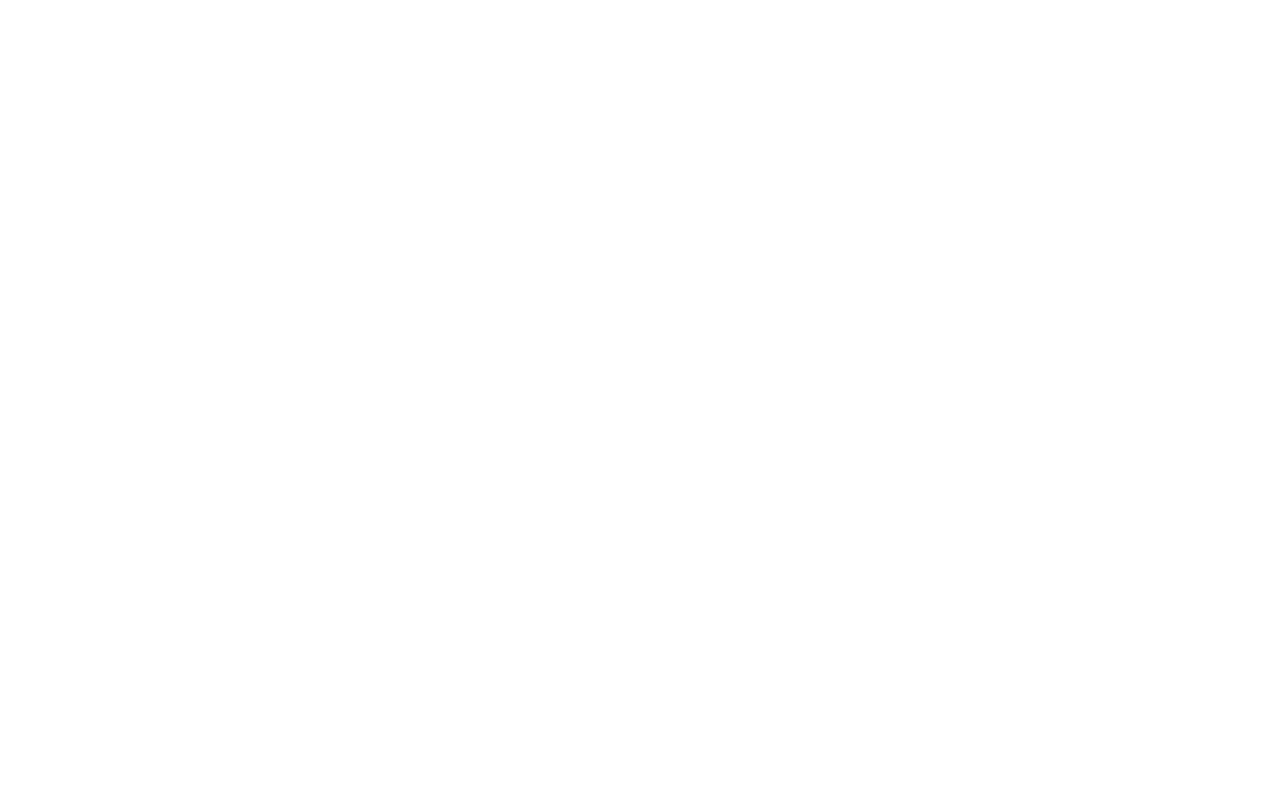
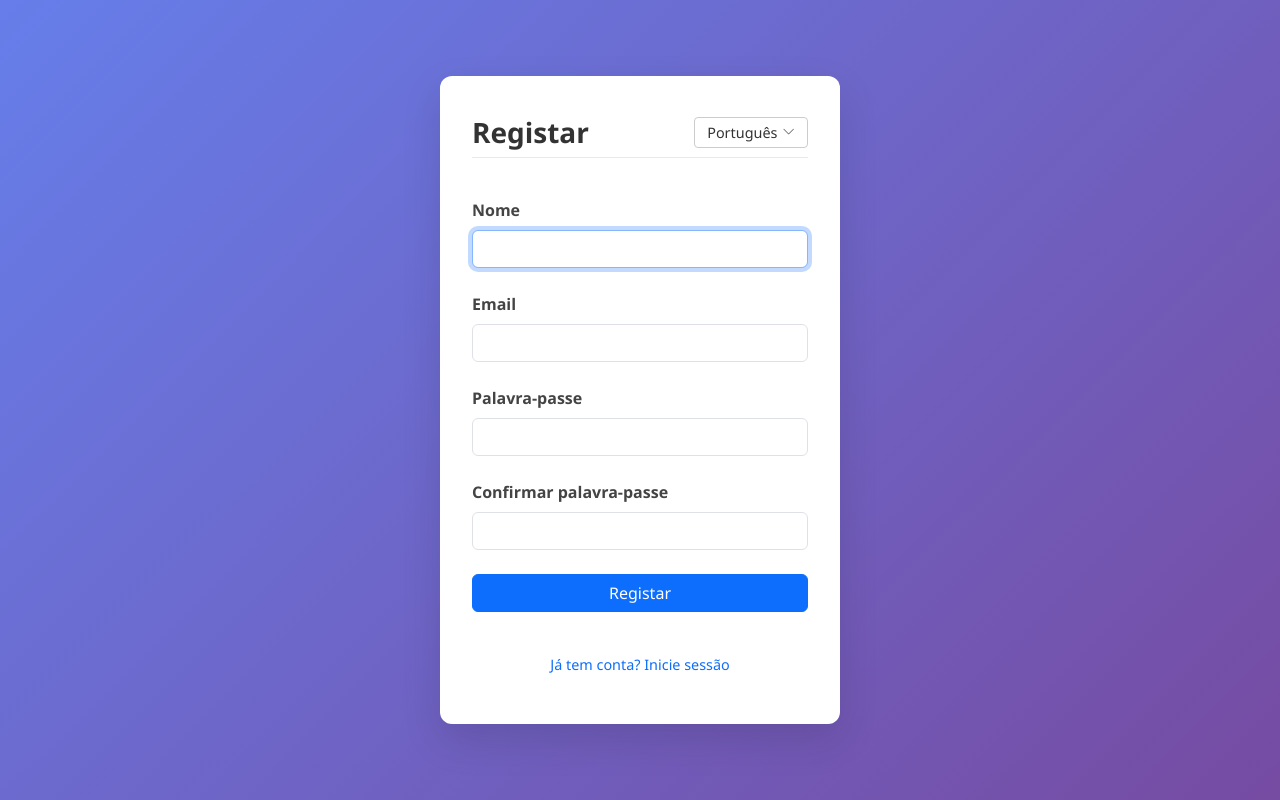
Before and after one commit to andrepim97/todo-list, a Vue app: page /register in a window 1280 px wide. Before the commit this address had no page. Built offline with nearby package versions, Linux system fonts and the light colour scheme.

Commit message:
Create Register component

```diff
--- /dev/null
+++ b/src/assets/css/auth.css
@@ -0,0 +1,132 @@
+.auth-wrapper {
+    min-height: 100vh;
+    display: flex;
+    flex-direction: column;
+    background: linear-gradient(135deg, #667eea 0%, #764ba2 100%);
+    padding: 1rem;
+    position: relative;
+    font-family: 'Segoe UI', Tahoma, Geneva, Verdana, sans-serif;
+}
+
+.auth-content {
+    flex: 1;
+    display: flex;
+    align-items: center;
+    justify-content: center;
+}
+
+.auth-card {
+    width: 100%;
+    max-width: 400px;
+    background: #fff;
+    padding: 2.5rem 2rem 3rem;
+    border-radius: 12px;
+    box-shadow: 0 16px 40px rgba(0, 0, 0, 0.12);
+    display: flex;
+    flex-direction: column;
+    gap: 1.5rem;
+}
+
+.auth-header {
+    display: flex;
+    justify-content: space-between;
+    align-items: center;
+    margin-bottom: 1rem;
+    border-bottom: 1px solid #eaeaea;
+    padding-bottom: 0.5rem;
+}
+
+.auth-header h2 {
+    font-weight: 700;
+    font-size: 1.75rem;
+    color: #333;
+    margin: 0;
+}
+
+.form-label {
+    font-weight: 600;
+    color: #444;
+    margin-bottom: 0.5rem;
+}
+
+.form-control {
+    border-radius: 8px;
+    border: 1.5px solid #ddd;
+    padding: 0.75rem 1rem;
+    font-size: 1rem;
+    transition: border-color 0.3s ease;
+}
+
+.form-control:focus {
+    outline: none;
+    border-color: #667eea;
+    box-shadow: 0 0 8px rgba(102, 126, 234, 0.4);
+}
+
+.is-invalid {
+    border-color: #dc3545 !important;
+}
+
+.input-group {
+    display: flex;
+    align-items: center;
+    border-radius: 8px;
+    border: 1.5px solid #ddd;
+    overflow: hidden;
+    transition: border-color 0.3s ease;
+}
+
+.input-group:focus-within {
+    border-color: #667eea;
+    box-shadow: 0 0 8px rgba(102, 126, 234, 0.4);
+}
+
+.btn-primary {
+    background: #667eea;
+    border: none;
+    font-weight: 600;
+    font-size: 1.1rem;
+    padding: 0.75rem;
+    border-radius: 8px;
+    transition: background 0.3s ease;
+}
+
+.btn-primary:hover:not(:disabled) {
+    background: #5a6edc;
+}
+
+.btn-primary:disabled {
+    background: #a3aedf;
+    cursor: not-allowed;
+}
+
+.alert-danger {
+    border-radius: 8px;
+    background-color: #f8d7da;
+    color: #842029;
+    font-weight: 600;
+    padding: 0.75rem 1rem;
+    margin-bottom: 1rem;
+    box-shadow: 0 2px 5px rgba(220, 53, 69, 0.3);
+    user-select: none;
+}
+
+.fade-enter-active,
+.fade-leave-active {
+    transition: opacity 0.4s ease;
+}
+
+.fade-enter-from,
+.fade-leave-to {
+    opacity: 0;
+}
+
+.small-link {
+    font-size: 0.9rem;
+    color: #0d6efd;
+    text-decoration: none;
+}
+
+.small-link:hover {
+    text-decoration: underline;
+}
--- a/src/components/auth/AuthWrapper.vue
+++ b/src/components/auth/AuthWrapper.vue
@@ -36,49 +36,4 @@
 const title = computed(() => props.title || t('login'))
 </script>
 
-<style scoped>
-.auth-wrapper {
-    min-height: 100vh;
-    display: flex;
-    flex-direction: column;
-    background: linear-gradient(135deg, #667eea 0%, #764ba2 100%);
-    padding: 1rem;
-    position: relative;
-    font-family: 'Segoe UI', Tahoma, Geneva, Verdana, sans-serif;
-}
-
-.auth-content {
-    flex: 1;
-    display: flex;
-    align-items: center;
-    justify-content: center;
-}
-
-.auth-card {
-    width: 100%;
-    max-width: 400px;
-    background: #fff;
-    padding: 2.5rem 2rem 3rem;
-    border-radius: 12px;
-    box-shadow: 0 16px 40px rgba(0, 0, 0, 0.12);
-    display: flex;
-    flex-direction: column;
-    gap: 1.5rem;
-}
-
-.auth-header {
-    display: flex;
-    justify-content: space-between;
-    align-items: center;
-    margin-bottom: 1rem;
-    border-bottom: 1px solid #eaeaea;
-    padding-bottom: 0.5rem;
-}
-
-.auth-header h2 {
-    font-weight: 700;
-    font-size: 1.75rem;
-    color: #333;
-    margin: 0;
-}
-</style>
+<style src="@/assets/css/auth.css"></style>
--- a/src/components/auth/Login.vue
+++ b/src/components/auth/Login.vue
@@ -27,6 +27,12 @@
                     aria-hidden="true"></span>
                 {{ t('login') }}
             </button>
+
+            <div class="text-center mt-3">
+                <router-link to="/register" class="small-link">
+                    {{ t('no_account_register') }}
+                </router-link>
+            </div>
         </form>
     </AuthWrapper>
 </template>
@@ -74,83 +80,3 @@
     }
 })
 </script>
-
-<style scoped>
-.form-label {
-    font-weight: 600;
-    color: #444;
-    margin-bottom: 0.5rem;
-}
-
-.form-control {
-    border-radius: 8px;
-    border: 1.5px solid #ddd;
-    padding: 0.75rem 1rem;
-    font-size: 1rem;
-    transition: border-color 0.3s ease;
-}
-
-.form-control:focus {
-    outline: none;
-    border-color: #667eea;
-    box-shadow: 0 0 8px rgba(102, 126, 234, 0.4);
-}
-
-.is-invalid {
-    border-color: #dc3545 !important;
-}
-
-.input-group {
-    display: flex;
-    align-items: center;
-    border-radius: 8px;
-    border: 1.5px solid #ddd;
-    overflow: hidden;
-    transition: border-color 0.3s ease;
-}
-
-.input-group:focus-within {
-    border-color: #667eea;
-    box-shadow: 0 0 8px rgba(102, 126, 234, 0.4);
-}
-
-.btn-primary {
-    background: #667eea;
-    border: none;
-    font-weight: 600;
-    font-size: 1.1rem;
-    padding: 0.75rem;
-    border-radius: 8px;
-    transition: background 0.3s ease;
-}
-
-.btn-primary:hover:not(:disabled) {
-    background: #5a6edc;
-}
-
-.btn-primary:disabled {
-    background: #a3aedf;
-    cursor: not-allowed;
-}
-
-.alert-danger {
-    border-radius: 8px;
-    background-color: #f8d7da;
-    color: #842029;
-    font-weight: 600;
-    padding: 0.75rem 1rem;
-    margin-bottom: 1rem;
-    box-shadow: 0 2px 5px rgba(220, 53, 69, 0.3);
-    user-select: none;
-}
-
-.fade-enter-active,
-.fade-leave-active {
-    transition: opacity 0.4s ease;
-}
-
-.fade-enter-from,
-.fade-leave-to {
-    opacity: 0;
-}
-</style>
--- /dev/null
+++ b/src/components/auth/Register.vue
@@ -0,0 +1,76 @@
+<template>
+  <AuthWrapper :title="t('register')">
+    <transition name="fade">
+      <div v-if="erro" class="alert alert-danger text-center" role="alert">
+        {{ erro }}
+      </div>
+    </transition>
+
+    <form @submit.prevent="register" novalidate>
+      <div class="form-group mb-4">
+        <label for="name" class="form-label">{{ t('name') }}</label>
+        <input v-model="name" type="text" id="name" class="form-control" required autofocus />
+      </div>
+
+      <div class="form-group mb-4">
+        <label for="email" class="form-label">{{ t('email') }}</label>
+        <input v-model="email" type="email" id="email" class="form-control" required />
+      </div>
+
+      <div class="form-group mb-4">
+        <label for="password" class="form-label">{{ t('password') }}</label>
+        <input v-model="password" type="password" id="password" class="form-control" required />
+      </div>
+
+      <div class="form-group mb-4">
+        <label for="confirmPassword" class="form-label">{{ t('confirm_password') }}</label>
+        <input v-model="confirmPassword" type="password" id="confirmPassword" class="form-control" required />
+      </div>
+
+      <button type="submit" class="btn btn-primary w-100" :disabled="loading">
+        <span v-if="loading" class="spinner-border spinner-border-sm me-2" role="status" aria-hidden="true"></span>
+        {{ t('register') }}
+      </button>
+    </form>
+
+    <div class="text-center mt-3">
+      <router-link to="/login" class="small-link">
+        {{ t('already_have_account') }}
+      </router-link>
+    </div>
+  </AuthWrapper>
+</template>
+
+<script setup>
+import AuthWrapper from './AuthWrapper.vue'
+import { ref } from 'vue'
+import { useRouter } from 'vue-router'
+import { useI18n } from 'vue-i18n'
+
+const { t } = useI18n()
+const router = useRouter()
+
+const name = ref('')
+const email = ref('')
+const password = ref('')
+const confirmPassword = ref('')
+const erro = ref('')
+const loading = ref(false)
+
+function register() {
+  erro.value = ''
+  loading.value = true
+
+  setTimeout(() => {
+    if (password.value !== confirmPassword.value) {
+      erro.value = t('passwords_do_not_match')
+    } else {
+      // Simulação de registo com armazenamento local
+      localStorage.setItem('utilizador', JSON.stringify({ name: name.value, email: email.value }))
+      router.push('/')
+    }
+
+    loading.value = false
+  }, 800)
+}
+</script>
--- a/src/i18n.js
+++ b/src/i18n.js
@@ -9,6 +9,13 @@
         invalidCredentials: "Invalid credentials. Please try again.",
         hide_password: "Hide",
         show_password: "Show",
+        no_account_register: "Don't have an account? Register",
+
+        register: "Register",
+        name: "Name",
+        confirm_password: "Confirm password",
+        passwords_do_not_match: "Passwords do not match",
+        already_have_account: "Already have an account? Log in",
 
         logout: "Logout",
 
@@ -68,8 +75,15 @@
         invalidCredentials: "Credenciais inválidas. Por favor, tente novamente.",
         hide_password: "Ocultar",
         show_password: "Ver",
+        no_account_register: "Ainda não tem conta? Registe-se",
 
         logout: "Terminar sessão",
+
+        register: "Registar",
+        name: "Nome",
+        confirm_password: "Confirmar palavra-passe",
+        passwords_do_not_match: "As palavras-passe não coincidem",
+        already_have_account: "Já tem conta? Inicie sessão",
 
         language_pt: "Português",
         language_en: "Inglês",
--- a/src/router/index.js
+++ b/src/router/index.js
@@ -4,12 +4,18 @@
 import TodoList from '../components/TodoList.vue'
 import TodoItemForm from '@/components/TodoItemForm.vue'
 import TodoItemShow from '@/components/TodoItemShow.vue'
+import Register from '@/components/auth/Register.vue'
 
 const routes = [
   {
     path: '/login',
     name: 'Login',
     component: Login
+  },
+  {
+    path: '/register',
+    name: 'Register',
+    component: Register
   },
   {
     path: '/',
```
